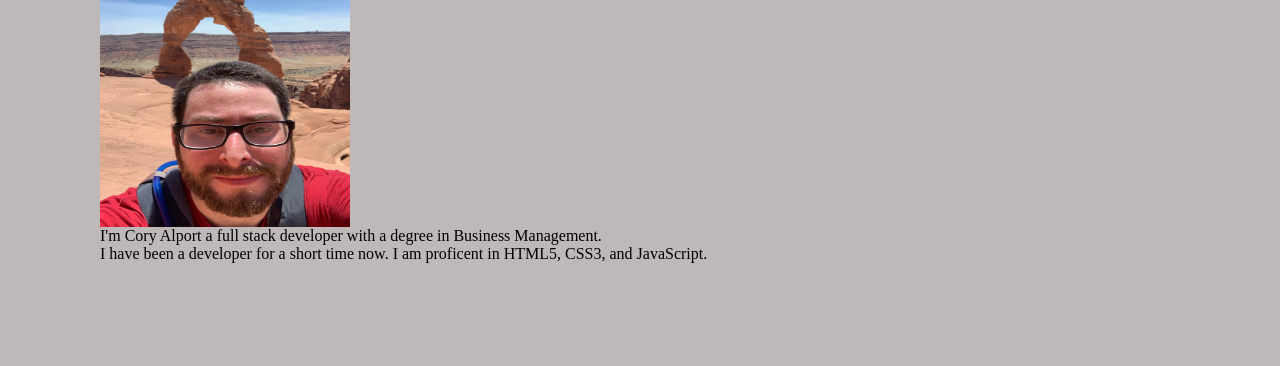
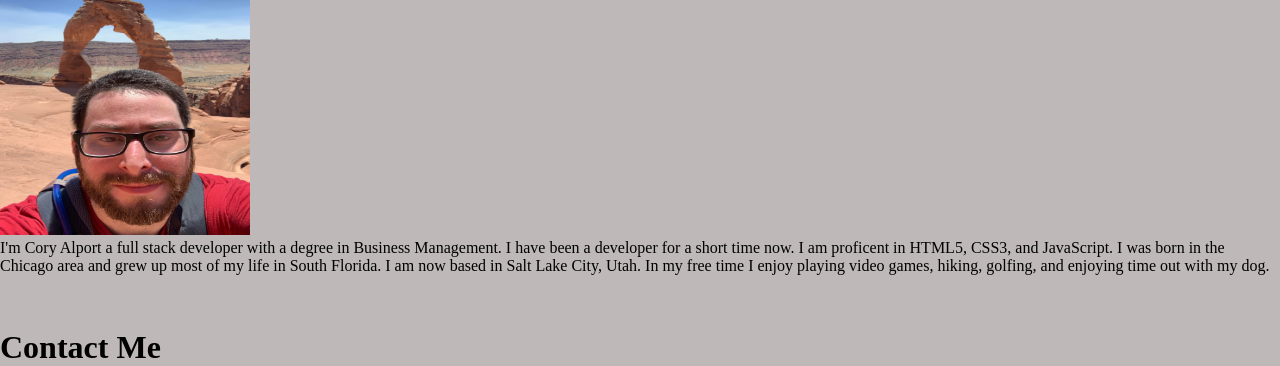
Before and after one commit to cralport/portfolio, a plain HTML site: page index.html in a window 1280 px wide. Shown: the part 708-1074 px from the top of the page. Drawn offline with Linux system fonts and the light colour scheme.

Commit message:
added contact

```diff
--- a/assets/css/style.css
+++ b/assets/css/style.css
@@ -115,10 +115,14 @@ h2 {
 
 .about-me img {
     display: flex;
-    justify-content: space-around;
+    justify-content: space-between;
+    position: relative;
 }
 
-p {
+.about-me p {
     display: flex;
-    justify-content: right;
+    justify-content: space-between;
+    text-align: center;
+    align-items: center;
+
 }
--- a/index.html
+++ b/index.html
@@ -27,7 +27,9 @@
             </ul>
         </nav>
     </header>
-
+    <br>
+    <br>
+    <br>
     <section id="Projects">
         <div>
             <h2>Projects</h2>
@@ -49,25 +51,33 @@
             </div>
         </div>
     </section>
-
+<br>
+<br>
+<br>
     <!-- hero section -->
     <section id="About-Me">
-        <div class="about-me img-me" >
+        <div>
+            <h2>About Me</h2>
             <div>
-                <h2>About Me</h2>
-                <img src="../portfolio/assets/images/me-arches.jpg" width="250px" height="250px"/>
+                <img src="../portfolio/assets/images/me-arches.jpg" width="250px" height="250px" />
                 <p>
-                    I'm Cory Alport a full stack developer with a degree in Business Management. </br>
-                    I have been a developer for a short time now. I am proficent in HTML5, CSS3, and JavaScript.<br>
-                </p>
+                    I'm Cory Alport a full stack developer with a degree in Business Management. I have been a developer
+                    for a short time now. I am proficent in HTML5, CSS3, and JavaScript. I was born in the Chicago area
+                    and grew up most of my life in South Florida. I am now based in Salt Lake City, Utah. In my free
+                    time I enjoy playing video games, hiking, golfing, and enjoying time out with my dog. </p>
             </div>
         </div>
     </section>
+    <br>
+    <br>
+    <br>
+    <!--Contact info-->
+    <section id="Contact-Me">
+        <div>
+            <h2>Contact Me</h2>
+            <div class="contac-info">
 
+            </div>
 
-
-
-
-</body>
-
-</html>
+        </div>
+    </section>
```
